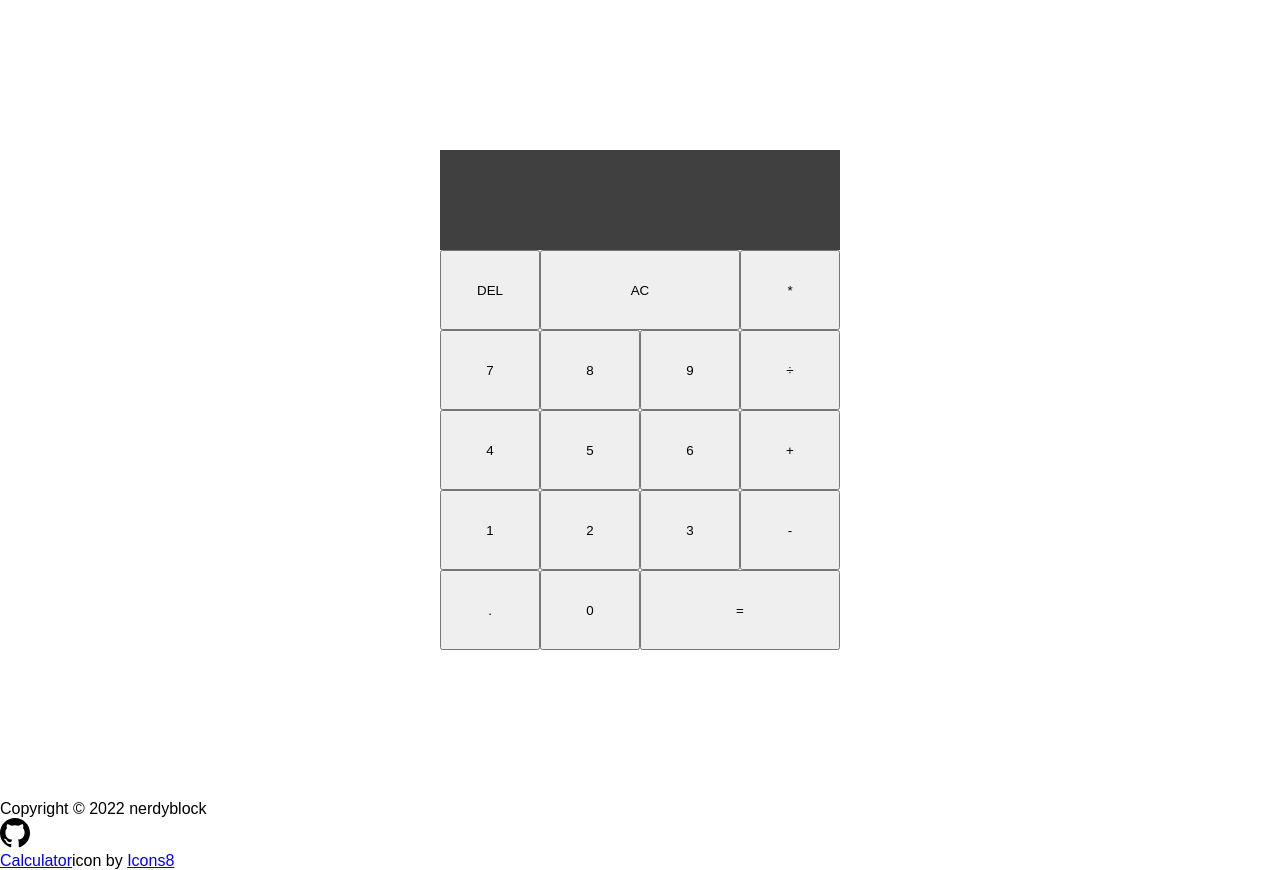
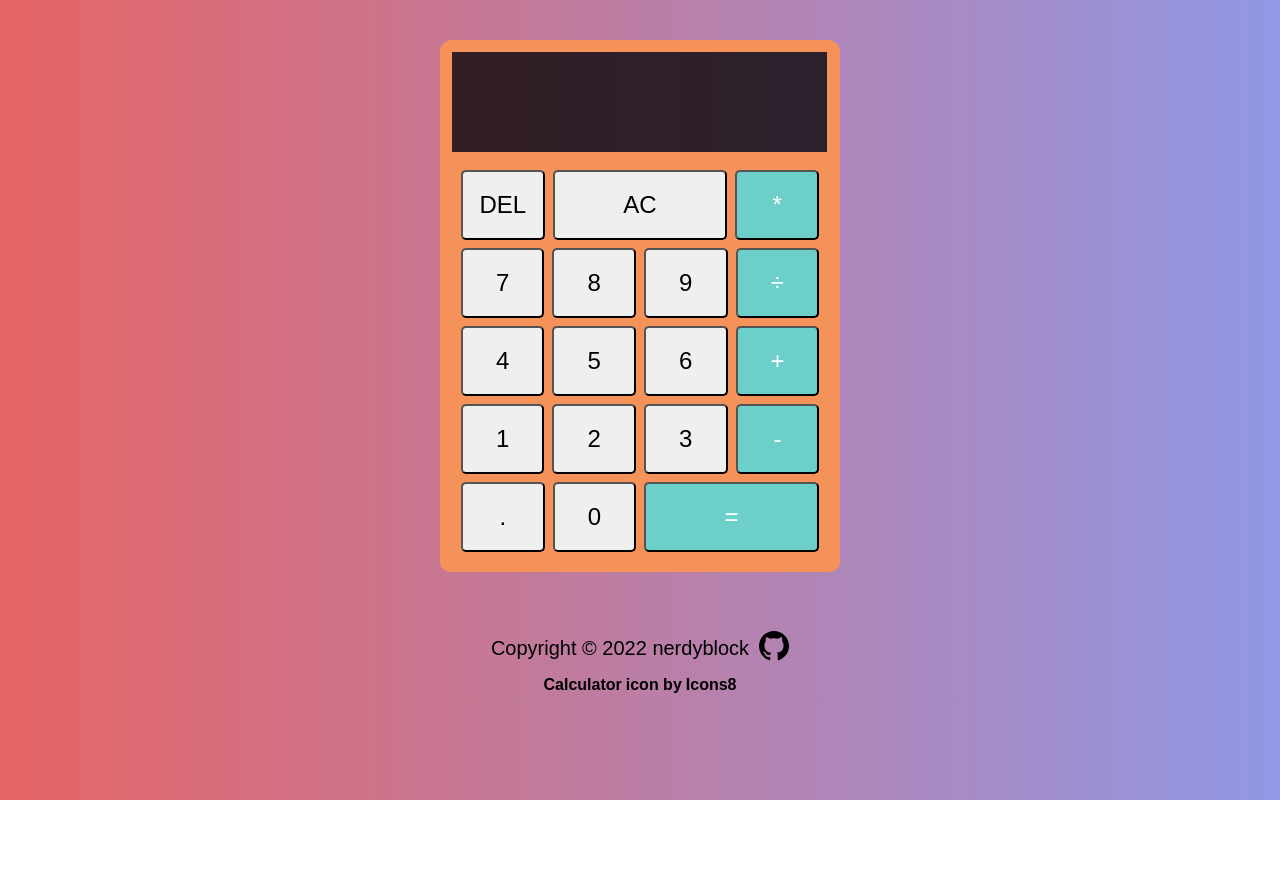
Before and after one commit to nerdyblock/calculator, a plain HTML site: page index.html in a window 1280 px wide. After the commit the page ends 800 px from the top, so only its background shows below. Drawn offline with Linux system fonts and the light colour scheme.

Commit message:
added style for footer

```diff
--- a/style.css
+++ b/style.css
@@ -5,12 +5,24 @@
     padding: 0px;
 }
 
+html {
+    -webkit-user-select: none; /* Safari */
+    -moz-user-select: none; /* Firefox */
+    -ms-user-select: none; /* IE10+/Edge */
+    user-select: none; /* Standard */
+}
+
+body {
+    background: linear-gradient(to right, #e66465, #9198e5);
+}
+
 .calc-container {
     display: flex;
     flex-direction: column;
     align-items: center;
     justify-content: center;
-    min-height: 100vh;
+    margin: 40px;
+    margin-bottom: 14px;
 }
 
 .screen {
@@ -18,17 +30,19 @@
     flex-direction: column;
     background-color: rgba(0, 0, 0, .75);
     width: 400px;
-    height: 100px;
+    height: 120px;
     align-items: flex-end;
     justify-content: space-around;
     padding: 10px;
-    word-wrap: break-word;
-    word-break: break-all;
+    border: 8px solid rgb(245, 146, 89);
+    border-width: 12px 13px 8px 12px;
+    border-radius: 12px 12px 0 0;
 }
 
 .previous-expression {
     color: rgba(255, 255, 255, .75);
     font-size: 1.5rem;
+    min-height: 1.6rem;
 }
 
 .current-expression {
@@ -39,15 +53,80 @@
 .keypad {
     display: flex;
     width: 400px;
+    align-content: center;
+    justify-content: center;
     flex-wrap: wrap;
+    gap: 8px;
+    padding: 10px 10px 20px 10px;
+    background-color: rgb(245, 146, 89);
+    border-radius: 0 0 10px 10px;
 }
 
 .key {
-    flex-basis: 25%;
-    height: 80px;
+    border-radius: 5px;
+    flex-basis: 22%;
+    height: 70px;
+    font-size: 24px;
+}
+
+.operation {
+    background-color: rgb(109, 207, 202);
+    color: white;
 }
 
 .span-two {
-    flex: 50%;
-    height: 80px;
+    border-radius: 5px;
+    flex-basis: 46%;
+    height: 70px;
+    font-size: 24px
 }
+
+.key:hover,
+.span-two:hover {
+    background-color: rgb(226, 220, 220);
+}
+
+.operation:hover,
+[data-equalto]:hover {
+    background-color: rgb(36, 206, 197);
+}
+
+[data-equalto] {
+    background-color: rgb(109, 207, 202);
+    color: white;
+}
+
+.max-limit {
+    margin: 20px;
+}
+
+footer {
+    margin-top: 8px;
+    bottom: 0;
+    left: 0;
+    display: flex;
+    flex-direction: column;
+    align-items: center;
+    justify-content: center;
+}
+
+footer > div {
+    display: flex;
+    align-items: center;
+    justify-content: center;
+    gap: 10px;
+    width: 100%;
+    padding: 5px;
+    font-size: 20px;
+}
+
+.icon-credit {
+    font-size: 16px;
+    font-weight: bold;
+    gap: 4px;
+}
+
+.icon-credit > a {
+    text-decoration: none;
+    color: black;
+}
```
